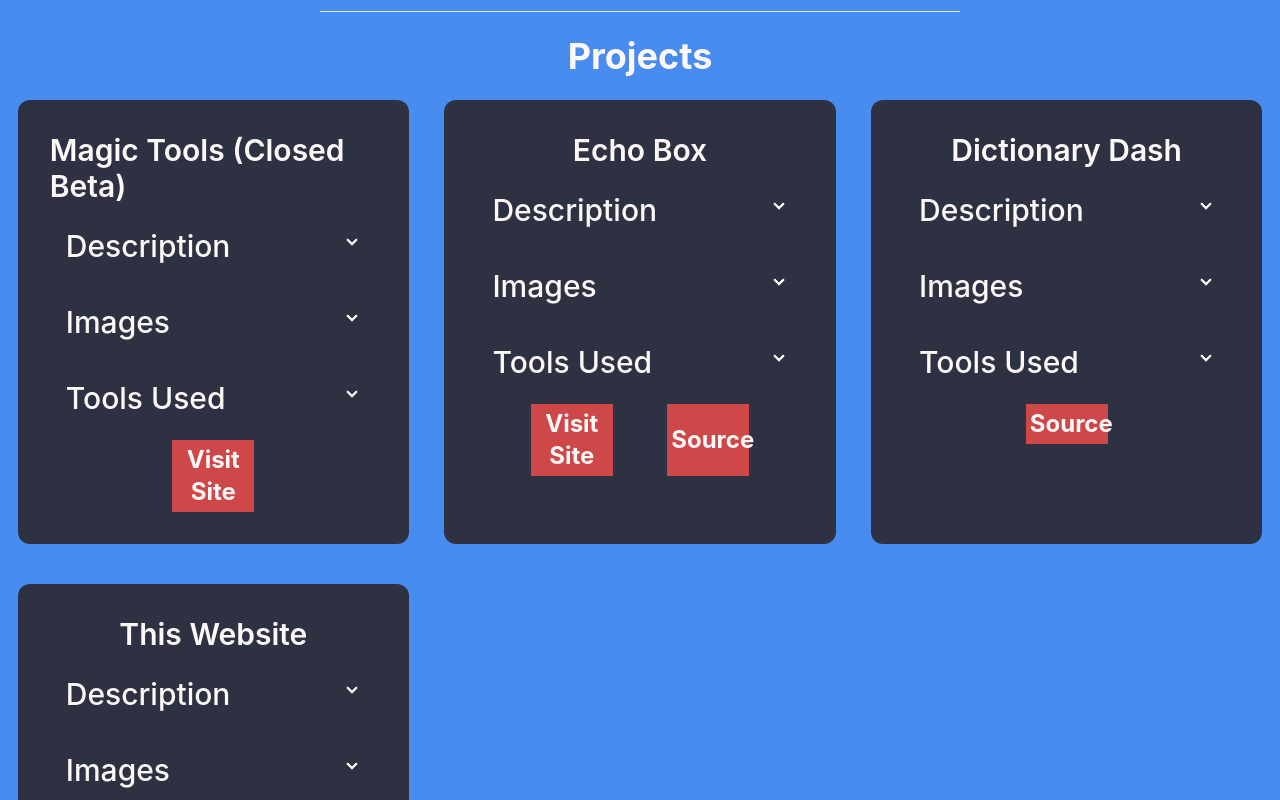
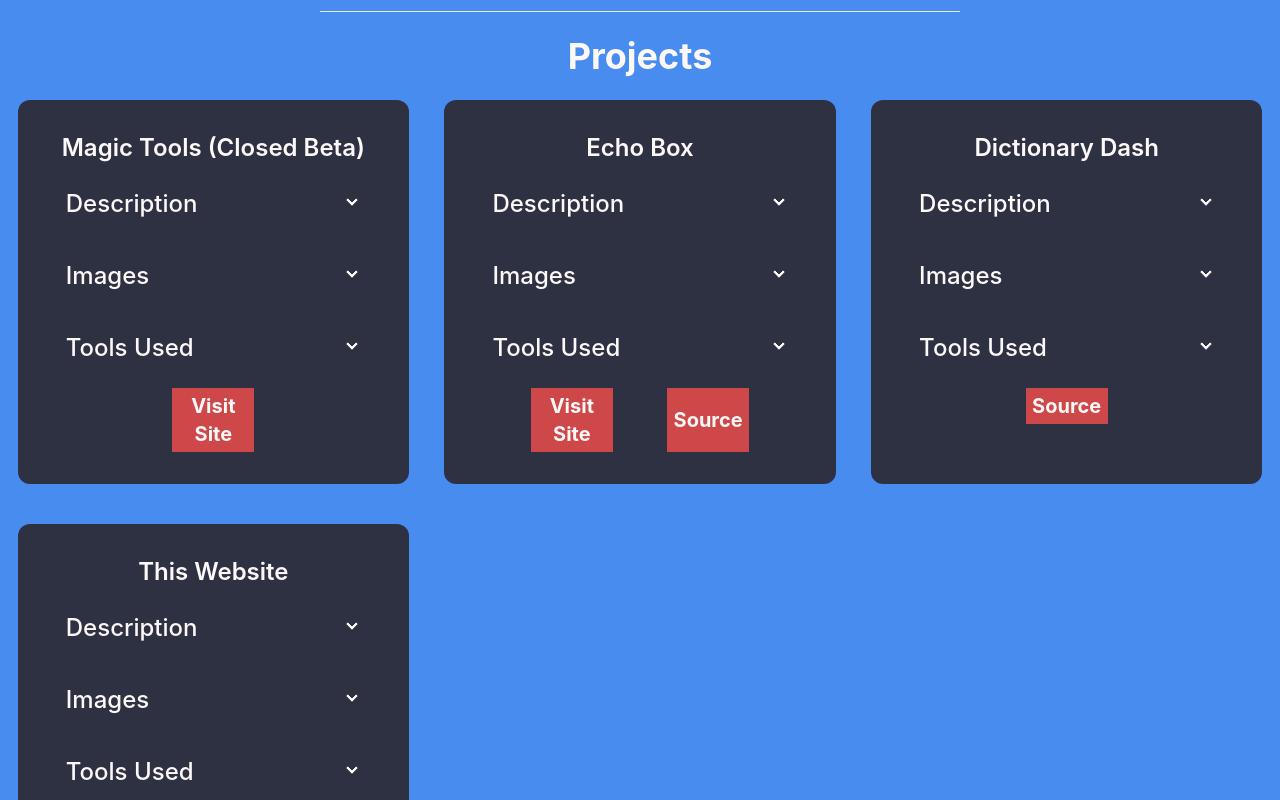
Before and after one commit to Ernest0G/portfolio, a React (Vite) app: page / in a window 1280 px wide. Shown: the part 1280-2080 px from the top of the page. Built offline with nearby package versions, Linux system fonts and the light colour scheme.

Commit message:
Add Resume link and update project descriptions

```diff
--- a/src/assets/data/jobs.js
+++ b/src/assets/data/jobs.js
@@ -8,19 +8,21 @@ export const Jobs = [
   {
     title: "Floor Staff",
     company: "Regal Cinemas",
-    desc: "As a floor staff, I maintained the cleanliness of the theater as well as selling tickets and concessions.",
+    desc: "As a floor staff, I maintained the cleanliness of the theater and auditoriums. I also worked as a cashier selling tickets and concessions.",
     date: "September 2021",
   },
   {
     title: "Software Developer Intern",
     company: "Bay Valley Tech",
-    desc: "I worked as a software developer intern at Bay Valley Tech.",
+    desc: "I began interning at Bay Valley Tech as a software developer intern. I worked with a team to develop software applications and learned about the software development process. I also helped onboard new applicants by conducting information sessions where I would explain the application process and answer any questions.",
     date: "April 2023",
   },
   {
     title: "Programmer Analyst I",
     company: "Merced County",
-    desc: "I worked as a programmer analyst I at Merced County.",
+    desc: `Currently, I am working as a Programmer Analyst I for Merced County.
+    I am working within the Merced County Department of Public Health to develop solutions
+    that help the department manage and transform data.`,
     date: "September 2023",
   },
 ];
--- a/src/assets/data/projects.js
+++ b/src/assets/data/projects.js
@@ -11,7 +11,8 @@ export const ProjectsList = [
   },
   {
     title: "Echo Box",
-    desc: "A playlist aggregator app, to listen to your Spotify and local playlists from a single source.",
+    desc: `A playlist aggregator app, to listen to your Spotify and local playlists from a single source. It is currently
+    not available for public use.`,
     live: "https://echo-box-syntax-samurai.vercel.app/",
     git: "https://github.com/missile720/music-player",
     images: [],
@@ -19,7 +20,9 @@ export const ProjectsList = [
   },
   {
     title: "Dictionary Dash",
-    desc: "A simple calculator created using React.",
+    desc: `A simple game where the player is given a definition, and must guess the correct word that matches the definition. The game is timed, and the
+    player must answer as many questions as possible before time runs out. Each correct answer increases the player's score and
+    gives them extra time. It also allows to choose between different difficulties.`,
     live: "",
     git: "https://github.com/Ernest0G/dictionary-dash",
     images: [],
--- a/src/components/ProjectItem.tsx
+++ b/src/components/ProjectItem.tsx
@@ -3,10 +3,10 @@ const ProjectItem = ({ title, desc, live, git, index, images, tools }) => {
     <div id={`item${index + 1}`} className="carousel-item w-full sm:justify-center">
       <div className="card w-full text-white sm:items-center">
         <div className="card-body sm:w-11/12 bg-black sm:rounded-xl items-center">
-          <span className="card-title text-xl sm:text-3xl">{title}</span>
+          <span className="card-title text-xl sm:text-2xl">{title}</span>
           <div className="collapse collapse-arrow">
             <input type="checkbox" />
-            <div className="collapse-title text-lg sm:text-3xl font-medium text-white">Description</div>
+            <div className="collapse-title text-lg sm:text-2xl font-medium text-white">Description</div>
             <div className="collapse-content">
               <span className="text-white">
                 <div className="card w-full shadow-lg">
@@ -19,7 +19,7 @@ const ProjectItem = ({ title, desc, live, git, index, images, tools }) => {
           </div>
           <div className="collapse collapse-arrow">
             <input type="checkbox" />
-            <div className="collapse-title text-lg sm:text-3xl font-medium text-white">Images</div>
+            <div className="collapse-title text-lg sm:text-2xl font-medium text-white">Images</div>
             <div className="collapse-content">
               <span className="text-white">
                 <div className="card w-full shadow-lg">
@@ -44,7 +44,7 @@ const ProjectItem = ({ title, desc, live, git, index, images, tools }) => {
           </div>
           <div className="collapse collapse-arrow">
             <input type="checkbox" />
-            <div className="collapse-title text-lg sm:text-3xl font-medium text-white">Tools Used</div>
+            <div className="collapse-title text-lg sm:text-2xl font-medium text-white">Tools Used</div>
             <div className="collapse-content">
               <div className="card w-full shadow-lg">
                 <div className="card-body w-full flex-row flex-wrap justify-evenly p-2 bg-black rounded-lg">
@@ -59,7 +59,7 @@ const ProjectItem = ({ title, desc, live, git, index, images, tools }) => {
               </div>
             </div>
           </div>
-          <div className="w-full flex flex-row justify-evenly sm:text-2xl">
+          <div className="w-full flex flex-row justify-evenly sm:text-xl">
             {live && (
               <button className="bg-primary w-1/4 p-1 font-bold">
                 <a href={live} target="#">
--- a/src/pages/About.tsx
+++ b/src/pages/About.tsx
@@ -1,3 +1,5 @@
+import Resume from "../assets/data/Resume.pdf";
+
 const About = () => {
   return (
     <div className="w-full flex flex-col justify-center items-center bg-accent">
@@ -17,7 +19,13 @@ const About = () => {
       </div>
       <br></br>
       <div className="w-full flex flex-col items-center justify-center">
-        <button className="w-2/5 sm:w-1/4 p-1 shadow-md font-bold bg-primary text-white">Resume</button>
+        <a
+          className="w-2/5 sm:w-1/4 p-1 shadow-md font-bold bg-primary text-white text-center"
+          href={Resume}
+          target="#"
+        >
+          Resume
+        </a>
       </div>
     </div>
   );
```
Also changed, not shown: 1 other file (tests, documents, lock files or other folders).
